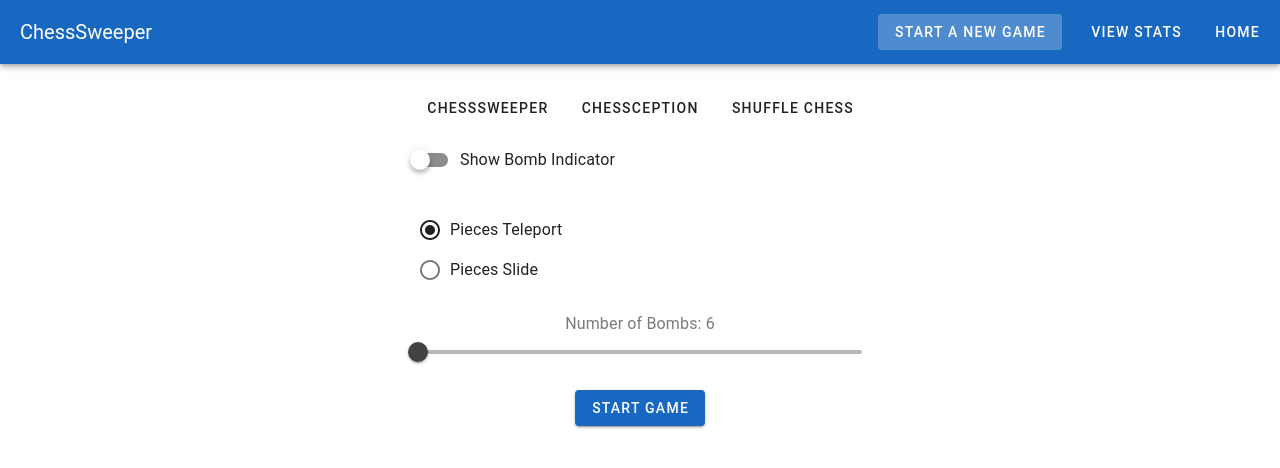
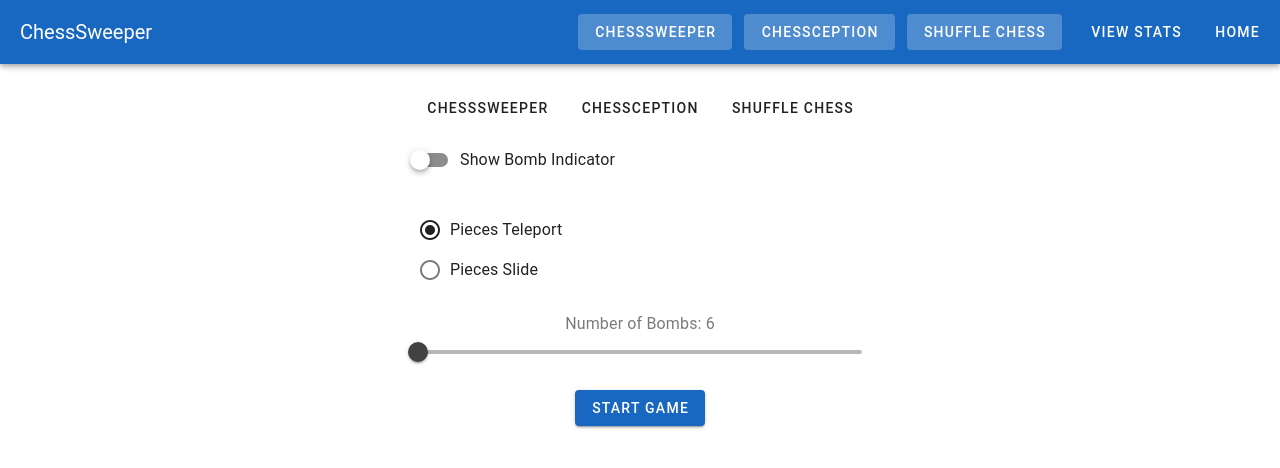
Before and after one commit to KorbinWeiler/ChessSweeper, a Nuxt app in the folder Frontend/: page /setupgame in a window 1280 px wide. Shown: the top 468 px of the page. Built offline with nearby package versions, Linux system fonts and the light colour scheme.

Commit message:
Added individual buttons for each game mode

```diff
--- a/Frontend/app/app.vue
+++ b/Frontend/app/app.vue
@@ -3,8 +3,14 @@
     <v-app-bar app color="primary" dark>
         <v-toolbar-title>ChessSweeper</v-toolbar-title>
         <v-spacer />
-        <v-btn to="/setupgame" class="mr-3" text>
-          Start a new Game
+        <v-btn :to="{ path: '/setupgame', query: { game: '0' } }" class="mr-3" text>
+          Chesssweeper
+        </v-btn>
+        <v-btn :to="{ path: '/setupgame', query: { game: '1' } }" class="mr-3" text>
+          Chessception
+        </v-btn>
+        <v-btn :to="{ path: '/setupgame', query: { game: '2' } }" class="mr-3" text>
+          Shuffle Chess
         </v-btn>
         <v-btn to="/stats" text>
           View Stats
--- a/Frontend/app/pages/setupgame.vue
+++ b/Frontend/app/pages/setupgame.vue
@@ -15,10 +15,23 @@
 
 <script setup>
 import { ref } from 'vue';
+import { useRoute } from 'vue-router';
 import chesssweeper_options from '../components/chesssweeper_options.vue';
 import Chessception from '~/components/chessception.vue';
 import shuffle_chess_options from '~/components/shuffle_chess_options.vue';
-const toggle_exlusive = ref(0);
+
+const props = defineProps({
+  game: {
+    type: Number,
+    required: true
+  }
+});
+
+const route = useRoute();
+const preset = route.query.preset ? Number(route.query.preset) : undefined;
+const initialGame = (route.query.game ? Number(route.query.game) : 0) || props.game || 0;
+
+const toggle_exlusive = ref(initialGame);
 const options =  [chesssweeper_options, Chessception, shuffle_chess_options]
 </script>
 
```
